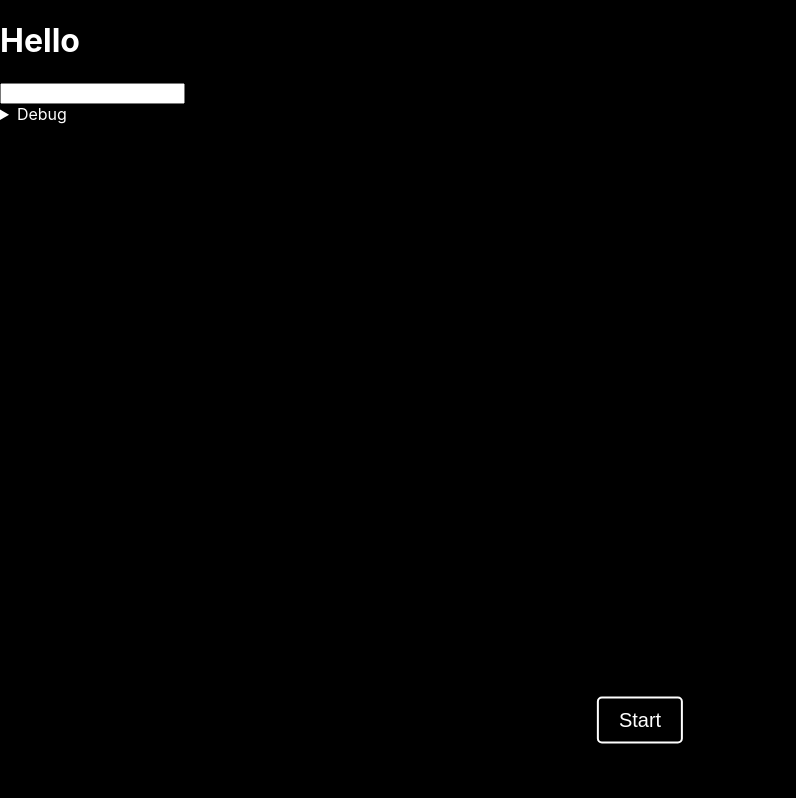
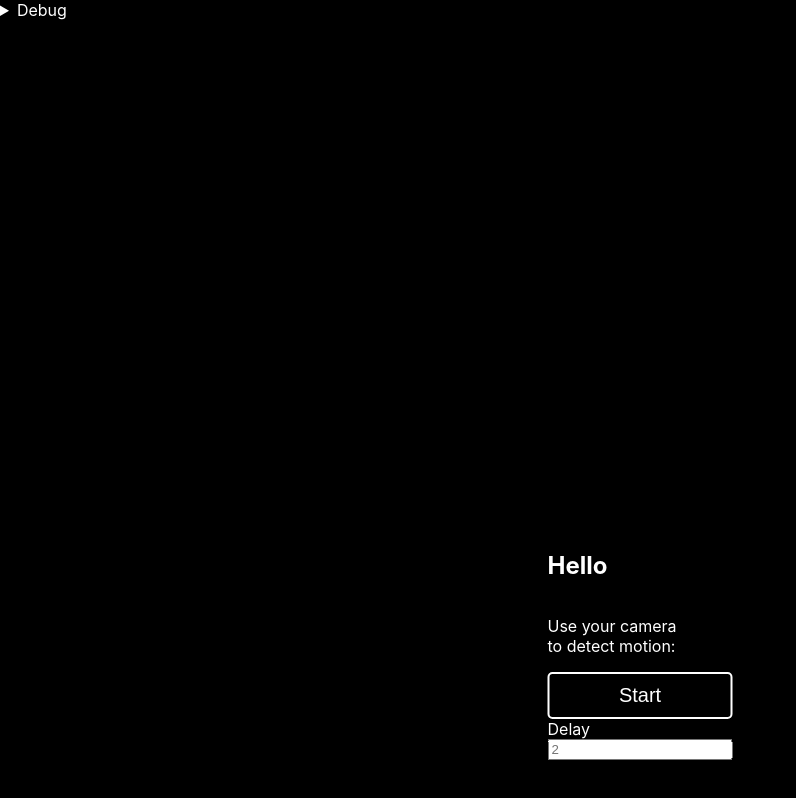
Before and after one commit to citelao/motion-viewer, a React (Create React App) app: page / in a window 1280 px wide. Shown: the whole page, without its empty margins (0-796 px from the left). Built offline with nearby package versions, Linux system fonts and the light colour scheme.

Commit message:
prettier

```diff
--- a/src/App.css
+++ b/src/App.css
@@ -13,11 +13,21 @@ body {
   z-index: -1;
 }
 
+.controls {
+  position: absolute;
+  bottom: 5%;
+  left: 50%;
+  transform: translate(-50%, 0%);
+
+  display: flex;
+  flex-direction: column;
+}
+
 .startButton {
-  position: absolute;
-  top: 90%;
-  left: 50%;
-  transform: translate(-50%, -50%);
+  /* position: absolute; */
+  /* top: 90%; */
+  /* left: 50%; */
+  /* transform: translate(-50%, -50%); */
   background-color: #000;
   color: #fff;
   border: 2px solid #fff;
--- a/src/App.tsx
+++ b/src/App.tsx
@@ -89,14 +89,20 @@ function App() {
 
   return (
     <div className="App">
+
+      <canvas ref={finalCanvasRef} className="mainCanvas" width={500} height={500} />
+
+      <section className="controls">
         <h1>Hello</h1>
+        <p>Use your camera<br /> to detect motion:</p>
         <button className="startButton" onClick={onStart}>{hasStarted ? "Started" : "Start"}</button>
 
-    <input type="text" onChange={(e) => {
+        <label htmlFor="delay">Delay</label>
+        <input type="text" id="delay" onChange={(e) => {
           delay.current = parseInt(e.target.value);
-    }} />
+        }} placeholder={delay.current.toString()} />
+      </section>
 
-    <canvas ref={finalCanvasRef} className="mainCanvas" width={500} height={500} />
 
       <details>
         <summary>Debug</summary>
```
Lines whose indentation alone changed are shown as unchanged.
